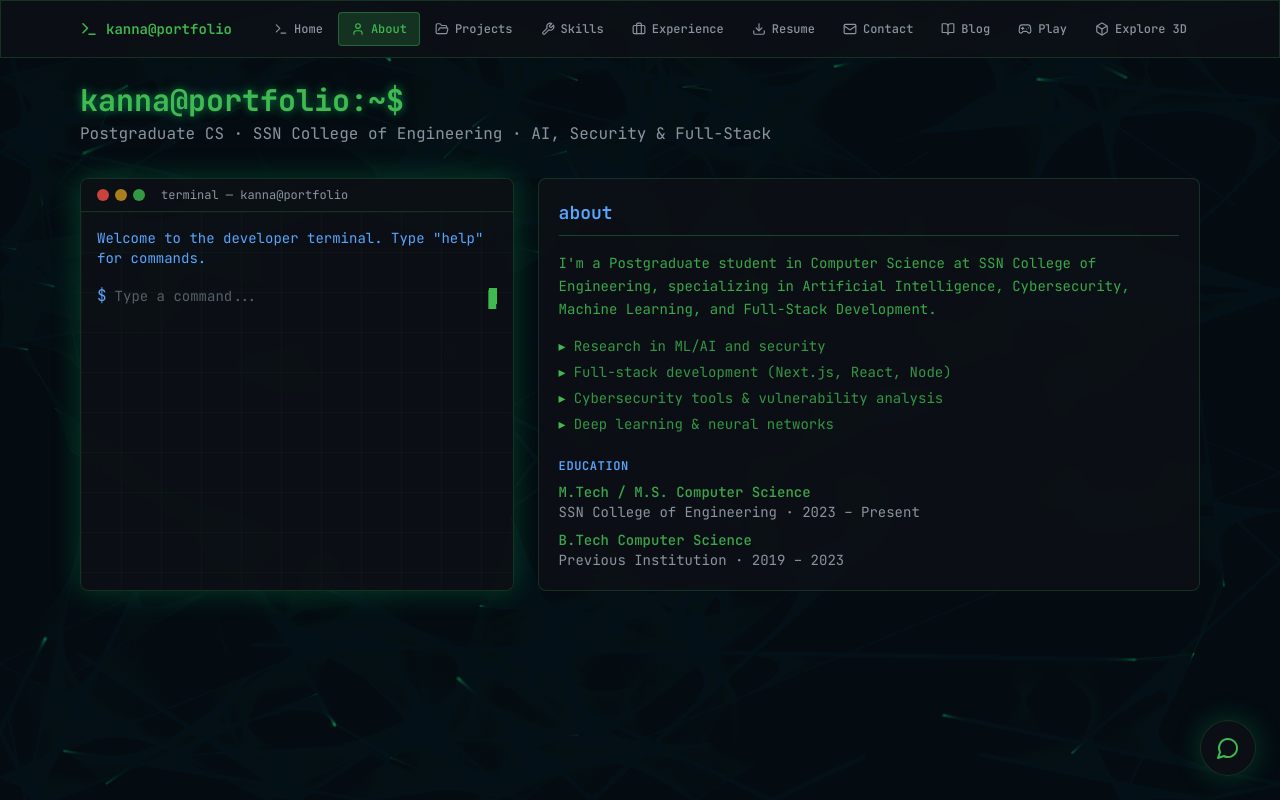
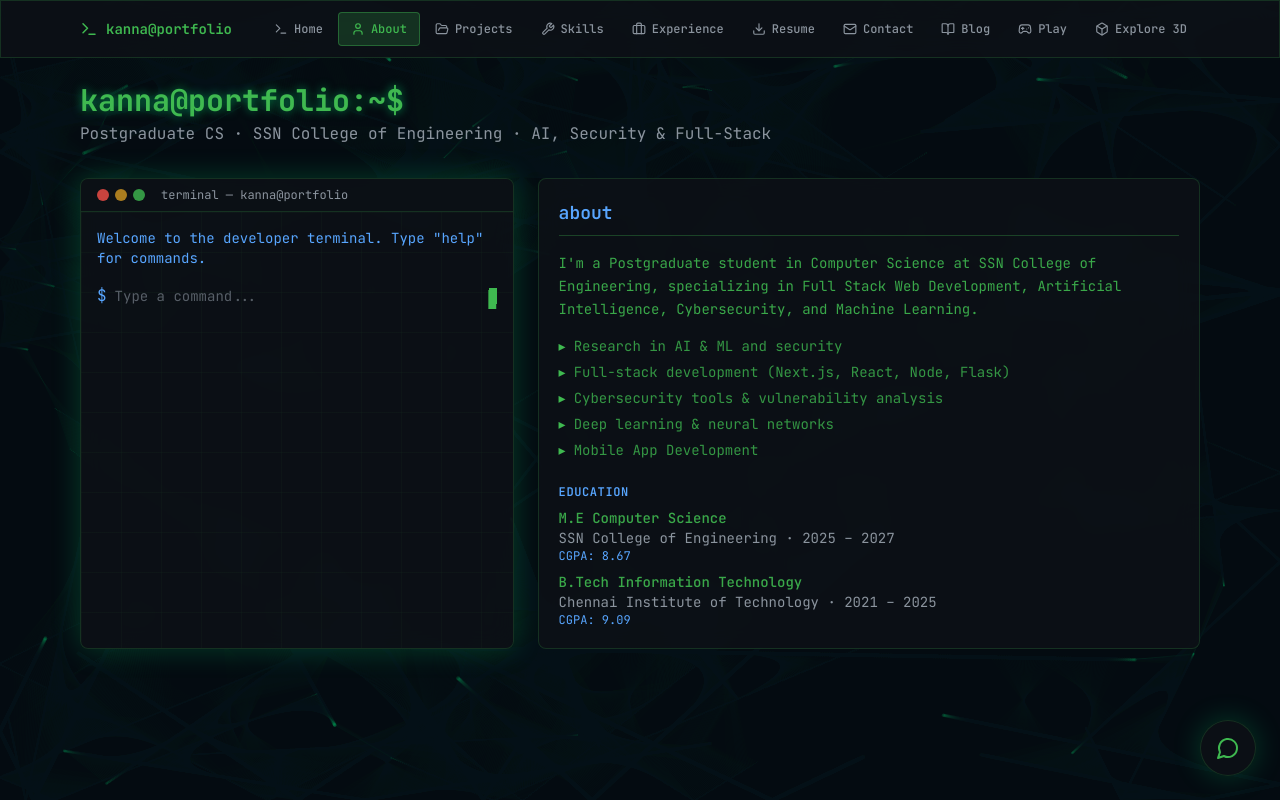
Before and after one commit to vskanna0510/Kanna-Portfolio, a Next.js app: page / in a window 1280 px wide. Both pictures are taken after a click on the button "About". Built offline with nearby package versions, Linux system fonts and the light colour scheme.

Commit message:
second commit

```diff
--- a/src/components/sections/AboutSection.tsx
+++ b/src/components/sections/AboutSection.tsx
@@ -36,6 +36,9 @@ export default function AboutSection() {
               <br />
               <span className="text-terminal-gray">{e.institution}</span>
               <span className="text-terminal-gray"> · {e.year}</span>
+              {'cgpa' in e && e.cgpa && (
+                <span className="text-terminal-cyan text-xs block">CGPA: {e.cgpa}</span>
+              )}
             </li>
           ))}
         </ul>
--- a/src/data/experience.ts
+++ b/src/data/experience.ts
@@ -8,24 +8,10 @@ export interface Experience {
 
 export const EXPERIENCE: Experience[] = [
   {
-    role: 'Research Intern',
-    company: 'Lab / Company Name',
-    period: '2024 – Present',
-    description: ['ML model development', 'Paper implementation', 'Dataset curation'],
-    tech: ['PyTorch', 'Python', 'Git'],
-  },
-  {
-    role: 'Software Developer Intern',
-    company: 'Tech Company',
-    period: 'Summer 2023',
-    description: ['Full-stack features', 'API design', 'Code reviews'],
+    role: 'Web Development Intern',
+    company: 'Oasis infobyte',
+    period: '2023 – 2023',
+    description: ['Developed a responsive and user-friendly website for a client using React and Node.js.'],
     tech: ['React', 'Node.js', 'PostgreSQL'],
   },
-  {
-    role: 'Teaching Assistant',
-    company: 'SSN College of Engineering',
-    period: '2023 – 2024',
-    description: ['Data Structures', 'Algorithms', 'Lab sessions'],
-    tech: ['C++', 'Python'],
-  },
 ];
--- a/src/data/profile.ts
+++ b/src/data/profile.ts
@@ -1,6 +1,6 @@
 export const PROFILE = {
   name: 'V S Kanna',
-  title: 'Postgraduate | AI, Cybersecurity & Full-Stack',
+  title: 'Postgraduate | AI & ML, Cybersecurity & Full-Stack',
   institution: 'SSN College of Engineering',
   tagline: 'Building intelligent systems & securing the digital world',
   avatar: '/avatar.png',
@@ -9,19 +9,30 @@ export const PROFILE = {
   github: 'https://github.com/vskanna0510',
   linkedin: 'https://linkedin.com/in/v-s-kanna-4ab982249',
   twitter: 'https://twitter.com/yourusername',
-  resumeUrl: '/resume.pdf',
+  resumeUrl: '/Kanna_FS_CV.pdf',
 };
 
 export const ABOUT = {
-  intro: `I'm a Postgraduate student in Computer Science at SSN College of Engineering, specializing in Artificial Intelligence, Cybersecurity, Machine Learning, and Full-Stack Development.`,
+  intro: `I'm a Postgraduate student in Computer Science at SSN College of Engineering, specializing in Full Stack Web Development, Artificial Intelligence, Cybersecurity, and Machine Learning.`,
   highlights: [
-    'Research in ML/AI and security',
-    'Full-stack development (Next.js, React, Node)',
+    'Research in AI & ML and security',
+    'Full-stack development (Next.js, React, Node, Flask)',
     'Cybersecurity tools & vulnerability analysis',
     'Deep learning & neural networks',
+    'Mobile App Development',
   ],
   education: [
-    { degree: 'M.Tech / M.S. Computer Science', institution: 'SSN College of Engineering', year: '2023 – Present' },
-    { degree: 'B.Tech Computer Science', institution: 'Previous Institution', year: '2019 – 2023' },
+    {
+      degree: 'M.E Computer Science',
+      institution: 'SSN College of Engineering',
+      year: '2025 – 2027',
+      cgpa: '8.67',
+    },
+    {
+      degree: 'B.Tech Information Technology',
+      institution: 'Chennai Institute of Technology',
+      year: '2021 – 2025',
+      cgpa: '9.09',
+    },
   ],
 };
--- a/src/data/projects.ts
+++ b/src/data/projects.ts
@@ -7,13 +7,13 @@ export interface Project {
   github?: string;
   demo?: string;
   image?: string;
-  category: 'ai-ml' | 'cybersecurity' | 'fullstack' | 'research' | 'other';
+  category: 'ai-ml' | 'cybersecurity' | 'fullstack' | 'research' | 'other' | 'MobileApp' | 'ai-nlp';
 }
 
 export const PROJECTS: Project[] = [
   {
     id: 'moodapp',
-    title: 'ML-Powered Fraud Detection',
+    title: 'MoodMap - Adaptive Background Music Generator',
     problem: 'Modern work and study environments often have inconsistent background noise (office chatter, traffic, sudden silence, or random disturbances). These unpredictable sound patterns can break concentration, increase cognitive load, and reduce productivity. Existing solutions like white noise apps or Lo-Fi playlists are static, meaning they do not adapt to the real-time acoustic environment around the user.',
     solution: 'MoodMap solves this by using the device microphone to analyze the surrounding sound environment and automatically generating a dynamic Lo-Fi soundscape that complements the existing audio profile. By recording a short ambient clip and performing frequency analysis, the system detects the room’s sound characteristics and assigns a mood profile (e.g., Warm & Deep, Balanced, Bright & Airy). It then procedurally generates adaptive background music that fills acoustic gaps, creating a more stable and focus-friendly auditory environment.',
     techStack: ['React Native', 'Android AudioRecord API', 'Python', 'Librosa', 'TensorFlow', 'FFT', 'Tone.js', 'Superpowered SDK', 'FastAPI', 'WebSockets', 'PostgreSQL', 'Docker', 'AWS'],
@@ -34,27 +34,18 @@ export const PROJECTS: Project[] = [
     title: 'My personal Portfolio',
     problem: 'Recruiters often spend only a few seconds reviewing portfolios, making it difficult for students to effectively demonstrate their skills, creativity, and project experience.',
     solution: 'Develop an interactive developer portfolio that combines a terminal-style interface, 3D visualizations, and gamified exploration to create an engaging user experience. The platform allows visitors and recruiters to explore projects, skills, and research through commands, interactive elements, and immersive design, making the portfolio both memorable and informative.',
-    techStack: ['Next.js', 'React', 'Tailwind CSS', 'Three.js', 'React Three Fiber', 'Framer Motion', 'TypeScript', 'Node.js', 'Express.js', 'WebGL', 'GitHub API', 'Vercel'],
-    github: 'https://github.com',
-    demo: 'https://huggingface.co',
-    category: 'ai-ml',
-  },
-  {
-    id: 'dev-portal',
-    title: 'Developer Portal',
-    problem: 'Internal docs and API playground for engineering teams.',
-    solution: 'Next.js app with interactive API docs, auth, and live demos.',
-    techStack: ['Next.js', 'TypeScript', 'Tailwind', 'tRPC'],
-    github: 'https://github.com',
-    demo: 'https://example.com',
+    techStack: ['Next.js', 'React', 'Tailwind CSS', 'Three.js', 'React Three Fiber', 'Framer Motion', 'TypeScript', 'Node.js', 'Express.js', 'WebGL', 'GitHub API', 'Vercel', 'Docker'],
+    github: 'https://github.com/vskanna0510/Kanna-Portfolio',
     category: 'fullstack',
   },
   {
-    id: 'research-nlp',
-    title: 'NLP Research Prototype',
-    problem: 'Domain-specific entity recognition and relation extraction.',
-    solution: 'Transformer-based NER with custom tokenization and evaluation pipeline.',
-    techStack: ['PyTorch', 'Hugging Face', 'spaCy', 'Python'],
-    category: 'research',
+    id: 'krk',
+    title: 'KRK Notes Maker - Online Live Videos Note Maker',
+    problem: 'Students and professionals often watch long online lectures or live videos, but taking notes while watching is difficult and time-consuming. Important information may be missed, and revisiting long videos to find key points becomes inefficient.',
+    solution: 'Develop an Online Live Videos Note Maker that allows users to capture, organize, and store important notes while watching live or recorded videos. The system helps users quickly extract key information, create structured notes, and revisit important moments without rewatching the entire video.',
+    techStack: ['Python', 'Flask', 'HTML', 'CSS', 'JavaScript', 'Bootstrap'],
+    github: 'https://github.com/vskanna0510/Online-Live-Videos-Note-Maker',
+    demo: 'https://krk-notes-maker.vercel.app/',
+    category: 'fullstack',
   },
 ];
--- a/src/data/skills.ts
+++ b/src/data/skills.ts
@@ -11,8 +11,8 @@ export const SKILLS: Skill[] = [
   { name: 'PyTorch / TensorFlow', level: 4, category: 'ai-ml' },
   { name: 'Node.js', level: 4, category: 'framework' },
   { name: 'Cybersecurity', level: 4, category: 'security' },
-  { name: 'Docker / K8s', level: 4, category: 'devops' },
+  { name: 'Docker', level: 3, category: 'devops' },
   { name: 'SQL / NoSQL', level: 4, category: 'tool' },
-  { name: 'Linux / Bash', level: 5, category: 'tool' },
+  { name: 'Linux / Bash', level: 4, category: 'tool' },
   { name: 'Git', level: 5, category: 'tool' },
 ];
```
Also changed, not shown: public/resume-placeholder.txt (deleted), 1 other file (tests, documents, lock files or other folders).
